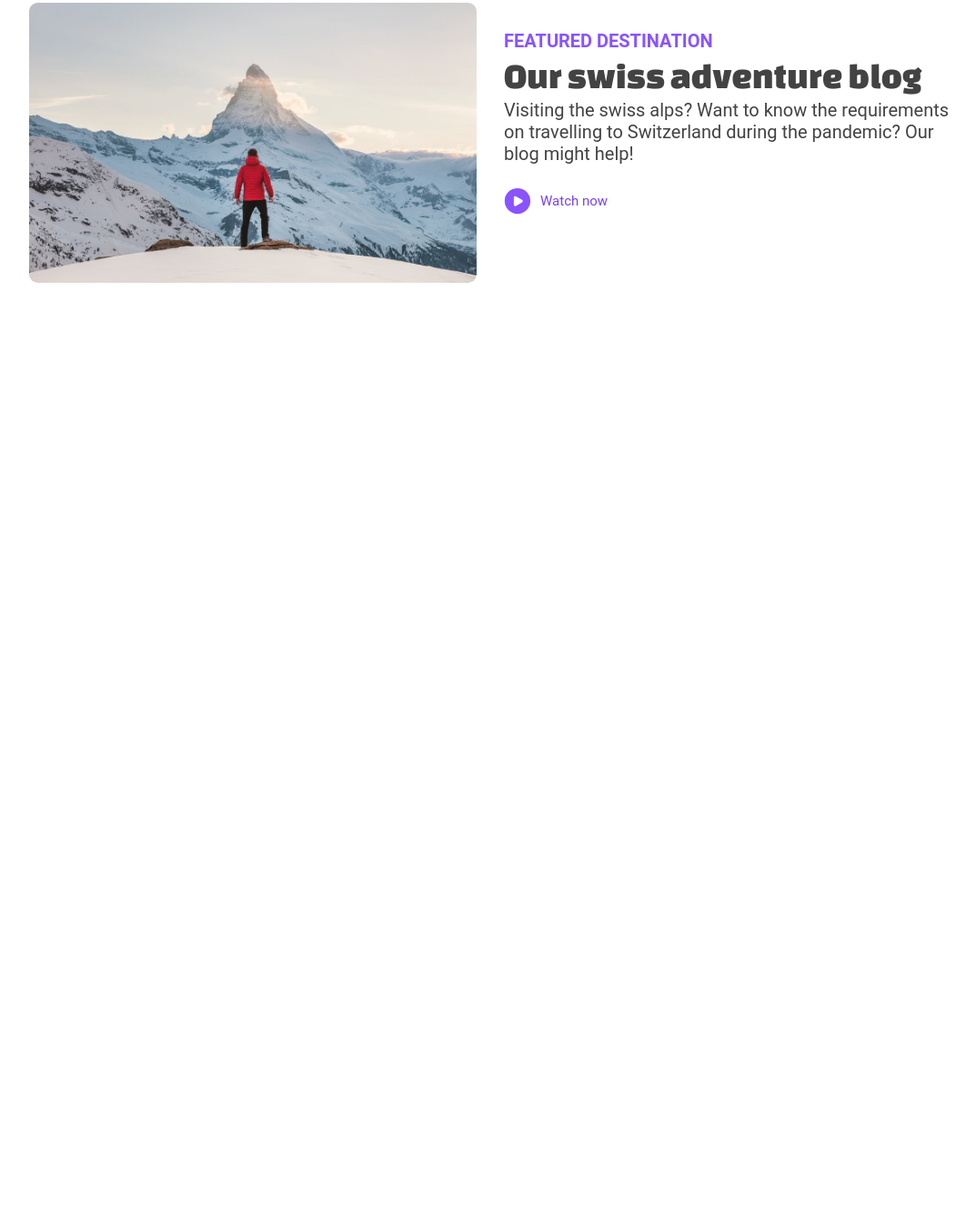
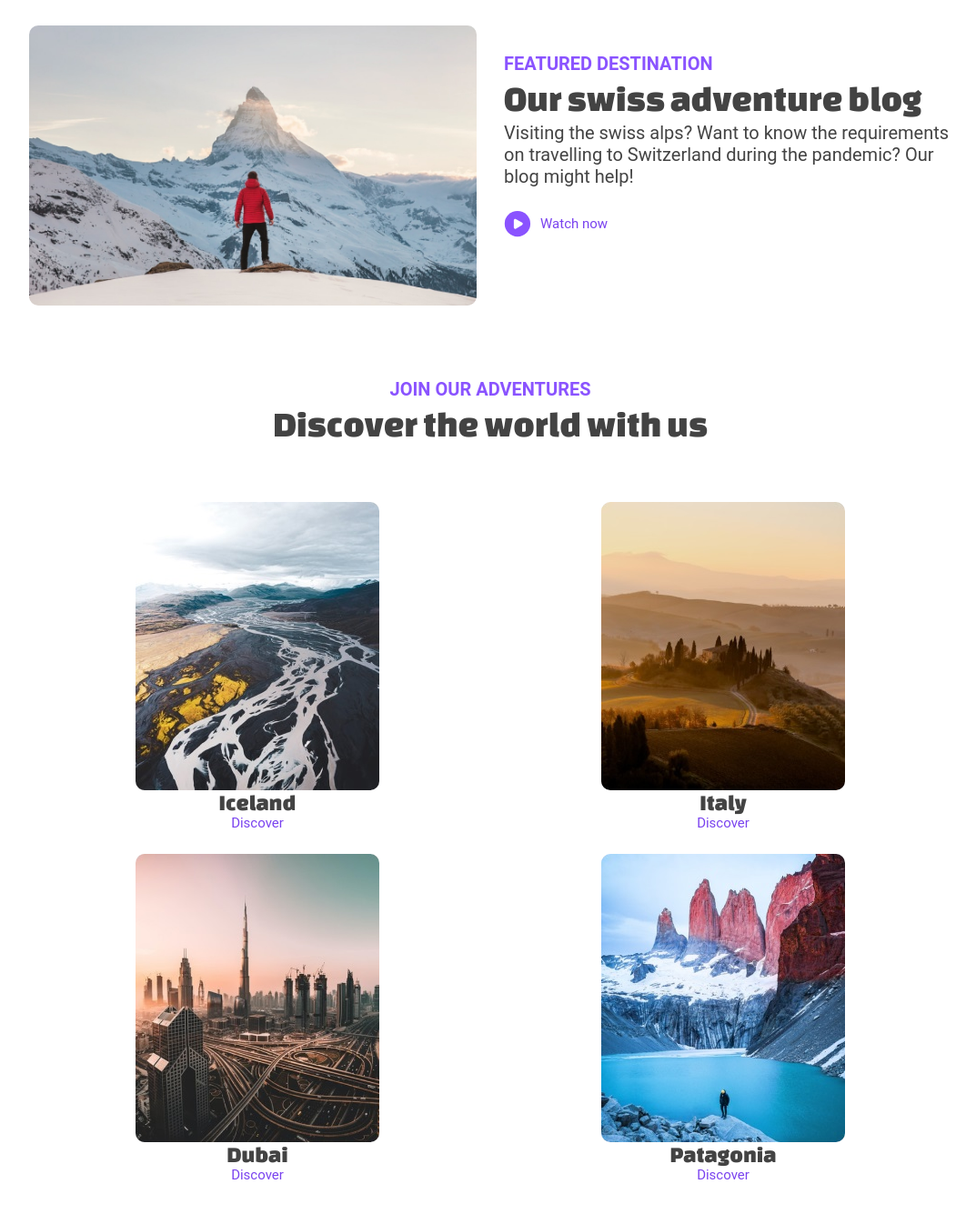
Before and after one commit to II-KoDa-II/HTML1, a plain HTML site: page Source/index.html in a window 1280 px wide. Shown: the part 689-2024 px from the top of the page at 91% size, without its empty margins (101-1174 px from the left). Before the commit the page ends 1055 px from the top, so only its background shows below. Drawn offline with Linux system fonts and the light colour scheme; a web font is replaced by a local one.

Commit message:
Add: join our adventures section

```diff
--- a/Source/Elements/Styles.css
+++ b/Source/Elements/Styles.css
@@ -24,8 +24,12 @@ a {
     text-decoration: none;
 }
 
-.standardMargins{
+.standardMargins {
     margin-inline: 10%;
+}
+
+.nextBlock {
+    margin-block-start: 50px;
 }
 
 
@@ -76,7 +80,7 @@ a {
 .menuButton {
     display: flex;
     border-radius: 5px;
-    padding: 15px;
+    padding: 20px;
     font-family: Roboto;
     color: #495367;
 }
@@ -84,6 +88,16 @@ a {
     background-color: #EFEFEF;
 }
 
+.menuHighlight {
+    display: flex;
+    border-radius: 5px;
+    padding: 20px;
+    font-family: Roboto;
+    color:#8A53FF;
+}
+.menuHighlight:hover {
+    background-color: #EFEFEF;
+}
 
 
 
@@ -157,7 +171,7 @@ a {
     display: flex;
     justify-content: flex-start;
     flex-wrap: wrap;
-    margin-block: 50px;
+    margin-block-start: 75px;
     column-gap: 30px;
     padding: 5px;
     border-radius: 5px;
@@ -169,7 +183,7 @@ a {
 
 .destinationImage {
     width: calc(50% - 15px);
-    border-radius: 0.75vw;
+    border-radius: max(10px, 0.75vw);
 }
 
 .destinationText {
@@ -179,7 +193,7 @@ a {
     width: calc(50% - 15px);
 }
 
-@media (max-width: 1200px) {
+@media (max-width: 1215px) {
     .featuredDestination {
         flex-direction: column;
     }
@@ -190,7 +204,7 @@ a {
     }
 }
 
-.genericFlairText {
+.genericFlair {
     margin-block-end: 5px;
     font-family: Roboto;
     text-transform: uppercase;
@@ -224,3 +238,59 @@ a {
     font-size: 15px;
     color: #7A43EF;
 }
+
+
+
+
+
+.joinAdventures {
+    display: flex;
+    flex-direction: column;
+    align-items: center;
+    margin-block: 75px;
+}
+
+.cardContainer {
+    display: flex;
+    flex-direction: row;
+    justify-content:space-evenly;
+    width: 100%;
+    flex-wrap: wrap;
+    margin-top: 50px;
+}
+
+@media (max-width: 1440px) {
+    .cardContainer {
+        display: grid;
+        grid-template-columns: 1fr 1fr;
+    }
+}
+
+.card {
+    display: flex;
+    flex-direction: column;
+    align-items: center;
+    padding: 5px;
+    margin: 5px;
+    border-radius: 5px;
+}
+.card:hover {
+    background: rgb(0, 0, 0, 0.05);
+}
+
+.cardImage {
+    border-radius: max(10px, 0.75vw);
+}
+
+.cardTitle {
+    font-family: Changa;
+    font-size: 25px;
+    color: #434343;
+}
+
+.cardFlair {
+    margin-block-end: 5px;
+    font-family: Roboto;
+    font-size: 15px;
+    color: #7A43EF;
+}
--- a/Source/index.html
+++ b/Source/index.html
@@ -18,7 +18,7 @@
                 </a>
             </div>
             <div class="menuContainer">
-                <div><a class="menuButton purpleHighlight" href="index.html">Home</a></div>
+                <div><a class="menuHighlight" href="index.html">Home</a></div>
                 <div><a class="menuButton" href="">Story</a></div>
                 <div><a class="menuButton" href="">Gallery</a></div>
                 <div><a class="menuButton" href="">Contact Us</a></div>
@@ -54,7 +54,7 @@
                 <div class="featuredDestination">
                     <img class="destinationImage" src="Elements\Images\destination.jpg">
                     <div class="destinationText">
-                        <p class="genericFlairText">Featured destination</p>
+                        <p class="genericFlair">Featured destination</p>
                         <p class="genericTitle">Our swiss adventure blog</p>
                         <p class="genericDescription">Visiting the swiss alps? Want to know the requirements on travelling to Switzerland during the pandemic? Our blog might help!</p>
                         <div class="destinationVideo">
@@ -67,5 +67,39 @@
         </div>
 
 
+        <div class="joinAdventures standardMargins ">
+            <p class="genericFlair">Join our adventures</p>
+            <p class="genericTitle">Discover the world with us</p>
+            <div class="cardContainer">
+                <a href="">
+                    <div class="card">
+                        <img class="cardImage" src="Elements\Images\cardIceland.jpg">
+                        <p class="cardTitle">Iceland</p>
+                        <p class="cardFlair">Discover</p>
+                    </div>
+                </a>
+                <a href="">
+                    <div class="card">
+                        <img class="cardImage" src="Elements\Images\cardItaly.jpg">
+                        <p class="cardTitle">Italy</p>
+                        <p class="cardFlair">Discover</p>
+                    </div>
+                </a>
+                <a href="">
+                    <div class="card">
+                        <img class="cardImage" src="Elements\Images\cardDubai.jpg">
+                        <p class="cardTitle">Dubai</p>
+                        <p class="cardFlair">Discover</p>
+                    </div>
+                </a>
+                <a href="">
+                    <div class="card">
+                        <img class="cardImage" src="Elements\Images\cardPatagonia.jpg">
+                        <p class="cardTitle">Patagonia</p>
+                        <p class="cardFlair">Discover</p>
+                    </div>
+                </a>
+            </div>
+        </div>
 </body>
 </html>
```
Also changed, not shown: Source/Elements/Images/cardDubai.jpg (added), Source/Elements/Images/cardIceland.jpg (added), Source/Elements/Images/cardItaly.jpg (added), Source/Elements/Images/cardPatagonia.jpg (added).
